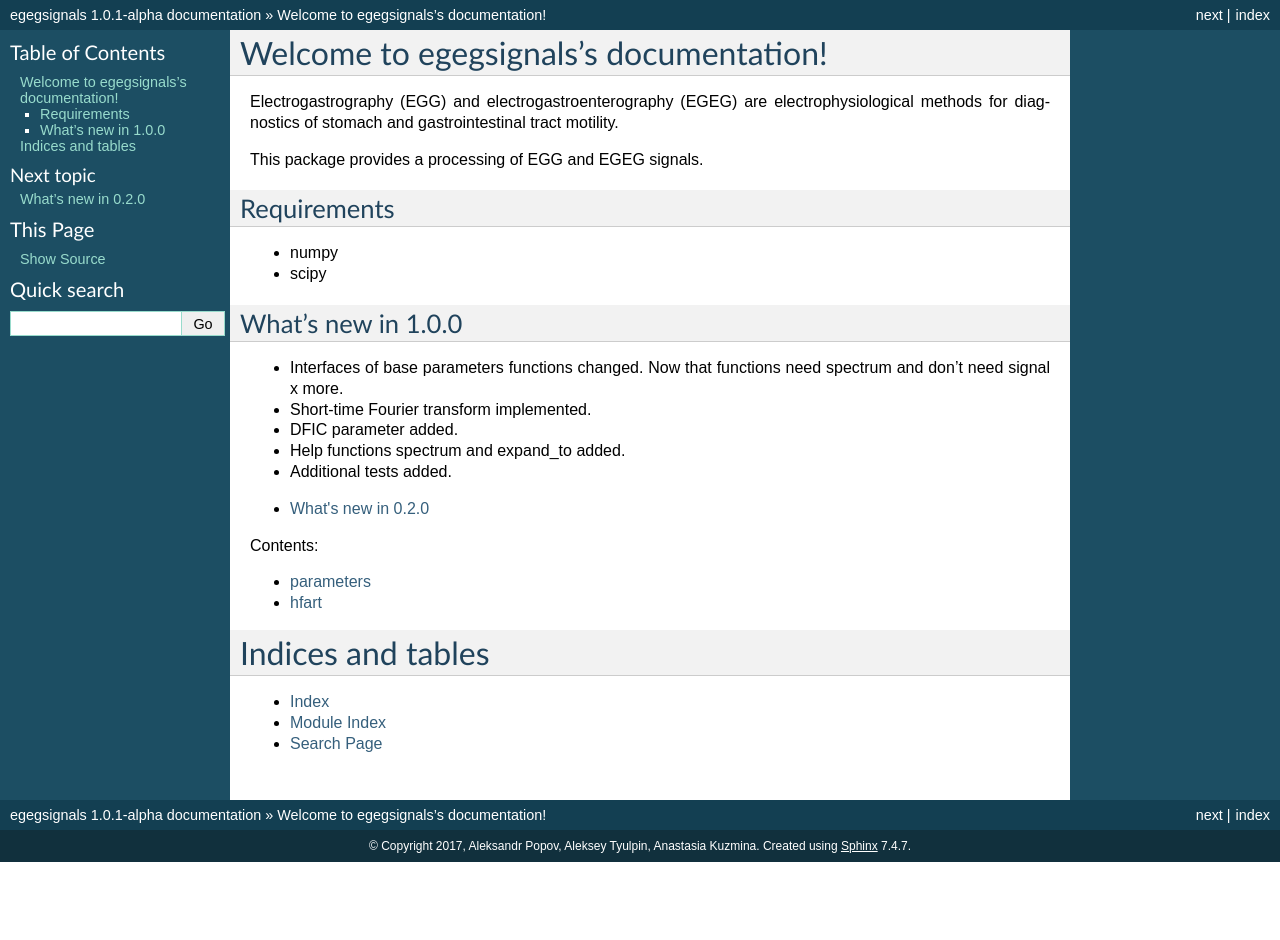
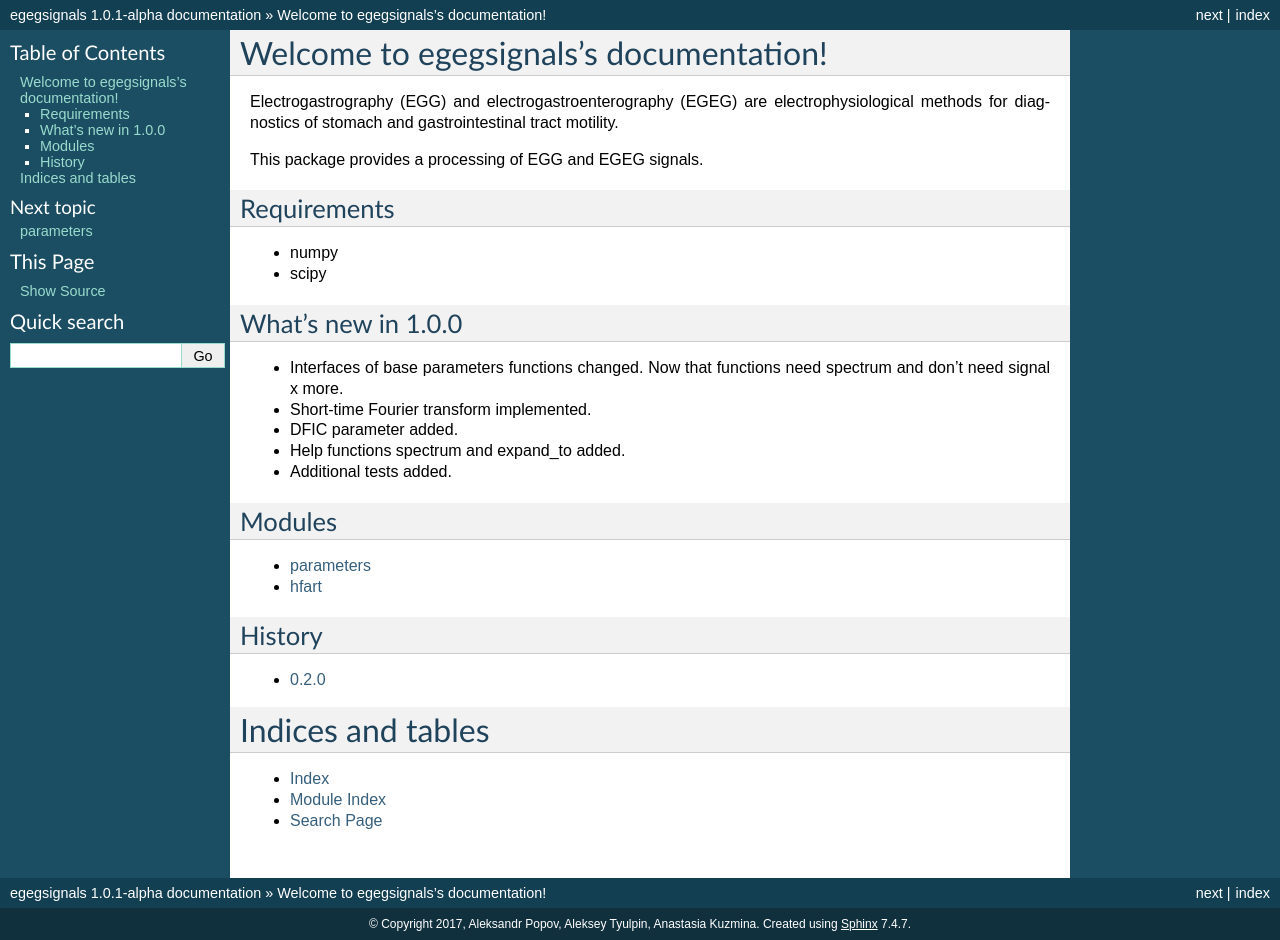
Before and after one commit to aleneus/egegsignals, a Sphinx documentation site: the page built from doc/source/index.rst, in a window 1280 px wide. Built offline with Sphinx 7.4.7, drawn with Linux system fonts in a browser that asks for light colours; before the commit the page ends 900 px from its top, so only the background shows below that.

Commit message:
Start documentation page restructured.

```diff
--- a/doc/source/0.2.0.rst
+++ /dev/null
@@ -1,4 +0,0 @@
-What's new in 0.2.0
-===================
-
-* Add more parameters and tests
--- /dev/null
+++ b/doc/source/history.rst
@@ -0,0 +1,4 @@
+0.2.0
+=====
+
+* Add more parameters and tests
--- a/doc/source/index.rst
+++ b/doc/source/index.rst
@@ -25,12 +25,8 @@ What's new in 1.0.0
 * Help functions spectrum and expand_to added.
 * Additional tests added.
 
-.. toctree::
-   :maxdepth: 1
-
-   What's new in 0.2.0 <0.2.0>
-
-Contents:
+Modules
+-------
 
 .. toctree::
    :maxdepth: 2
@@ -38,6 +34,14 @@ Contents:
    parameters
    hfart
 
+History
+-------
+
+.. toctree::
+   :maxdepth: 2
+
+   history
+
 Indices and tables
 ==================
 
```
